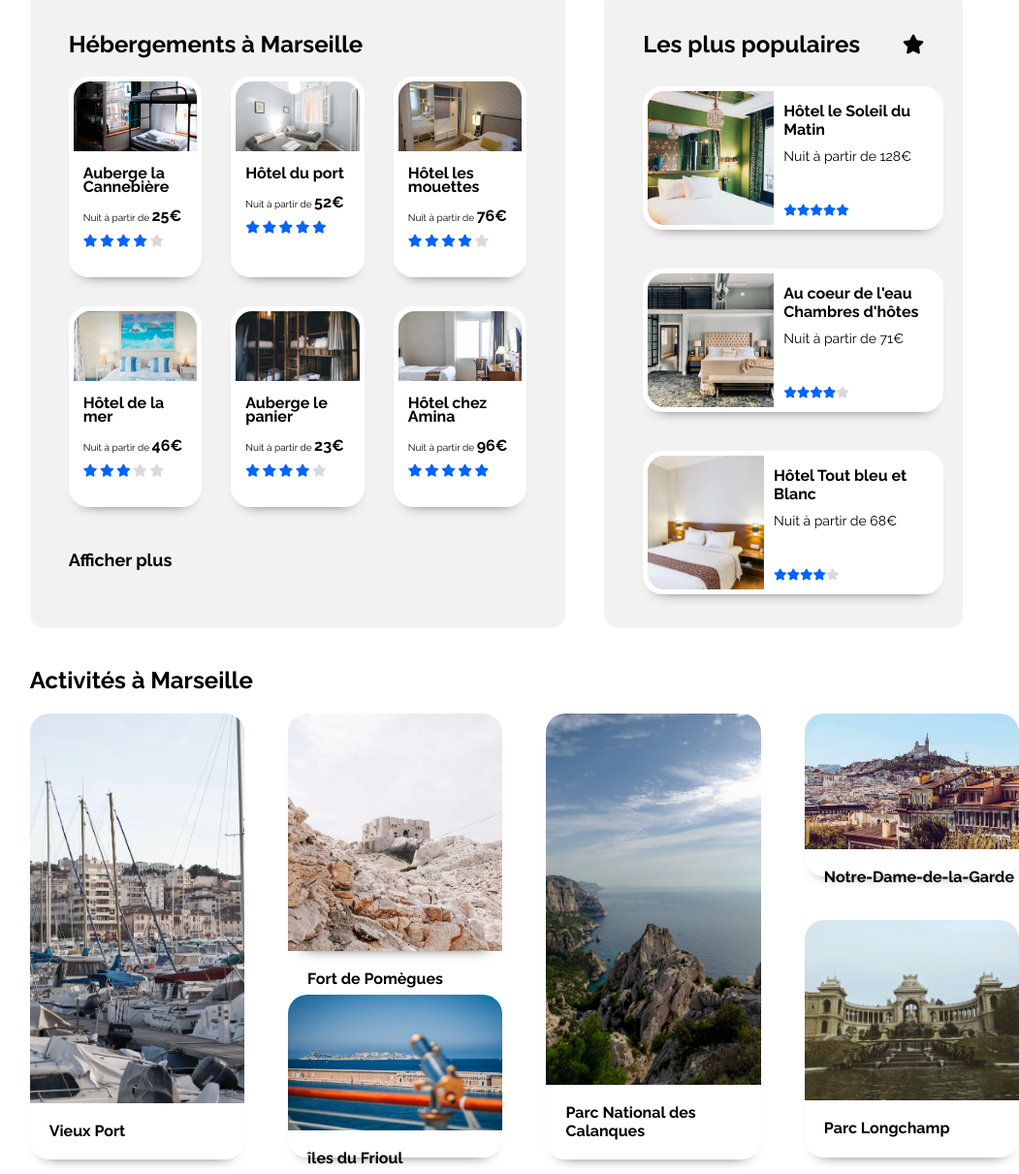
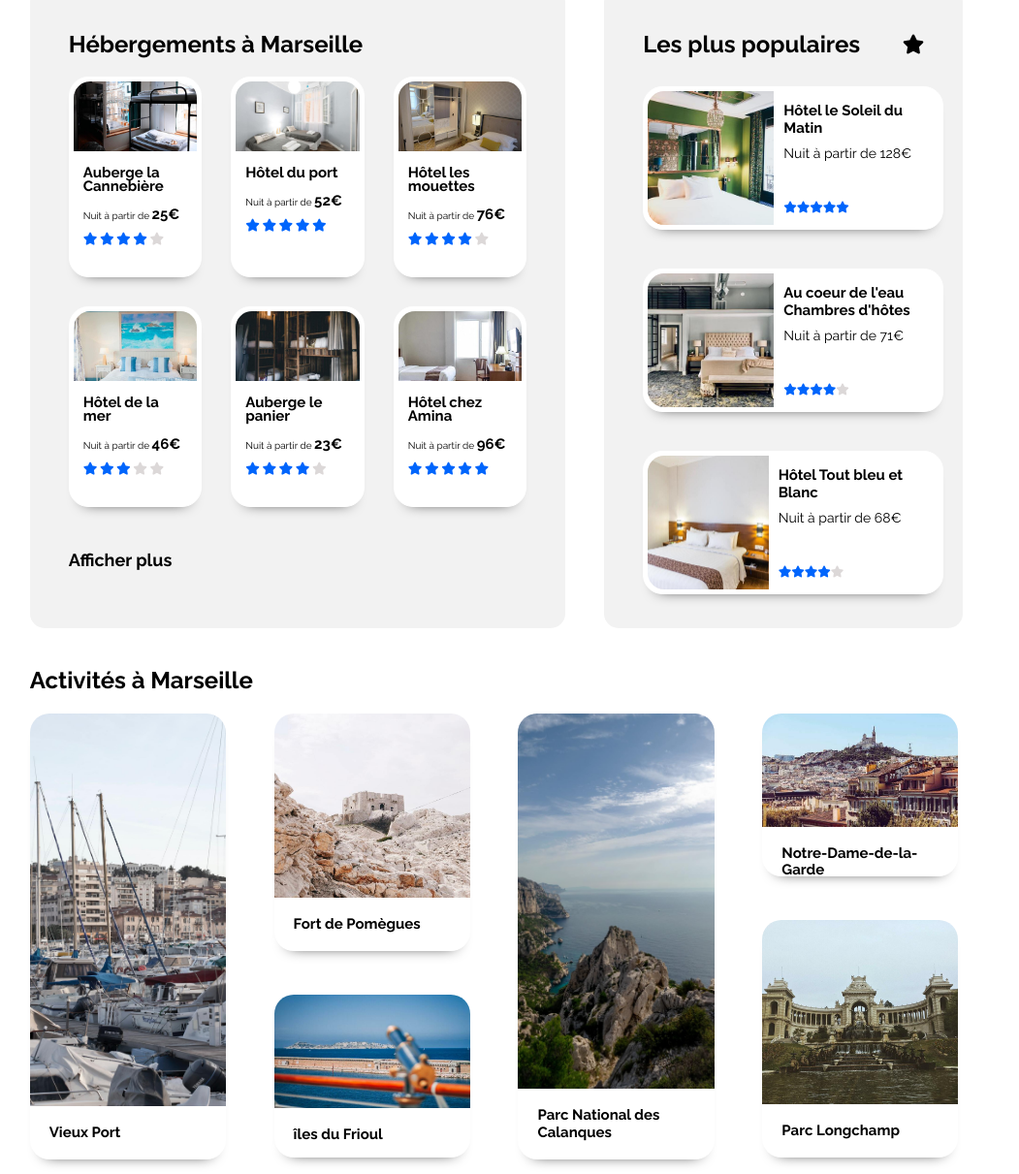
Before and after one commit to FlorentRVE/OC_Projet2, a plain HTML site: page index.html in a window 1024 px wide. Shown: the part 531-1742 px from the top of the page at 97% size, 1051 px wide, since content can reach past the window. Drawn offline with Linux system fonts and the light colour scheme.

Commit message:
Correction post soutenance 2

```diff
--- a/css/style.css
+++ b/css/style.css
@@ -400,7 +400,7 @@ form {
     display: flex;
     flex-direction: column;
     border-radius: 20px;
-    width: 23%;
+    width: 22%;
 }
 
 .activity_card_title_padding {
@@ -433,7 +433,11 @@ form {
 }
 
 .activity__grid__card--small img {
-    max-height: 140px;
+    max-height: 117px;
+}
+
+.activity__grid__card--medium img {
+    max-height: 190px;
 }
 
 /* ====================================================== Footer ========================================================== */
@@ -477,6 +481,14 @@ footer {
         max-height: 72px;
       }
 
+    .activity__grid__card {
+        width: 21%
+    }
+
+    .card__title {
+        font-size: 15px;
+    }
+
 }
 
 @media only screen and (min-width: 1161.5px) and (max-width: 1414px) {
@@ -491,6 +503,7 @@ footer {
     .font-size__responsive {
         font-size: 13px;
     }
+
 }
 
 @media only screen and (min-width: 1414.5px) and (max-width: 1793px) {
```
